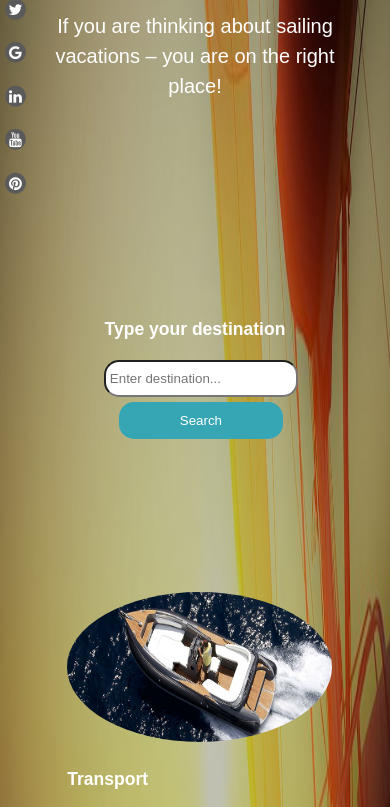
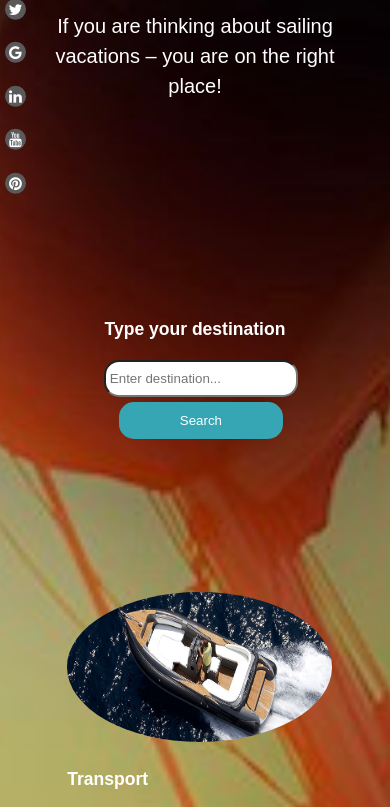
Before and after one commit to erol713/yacht-rental, a plain HTML site: page index.html in a window 390 px wide. Shown: the part 348-1155 px from the top of the page. Drawn offline with Linux system fonts and the light colour scheme.

Commit message:
Update index.css

```diff
--- a/index.css
+++ b/index.css
@@ -400,11 +400,11 @@ footer{
 
 
 
-background: url('photos/bckg1.jpg') no-repeat center center scroll;
+background: url('photos/529B9882-FCD4-4E0D-9E97-68E5DCF4AEEF.jpeg') no-repeat center center scroll;
     -webkit-background-size: cover;
     -moz-background-size: cover;
     -o-background-size: cover;
-    background-size: 150% 130%;
+    background-size: cover;
 
 
     overflow: hidden;
```
